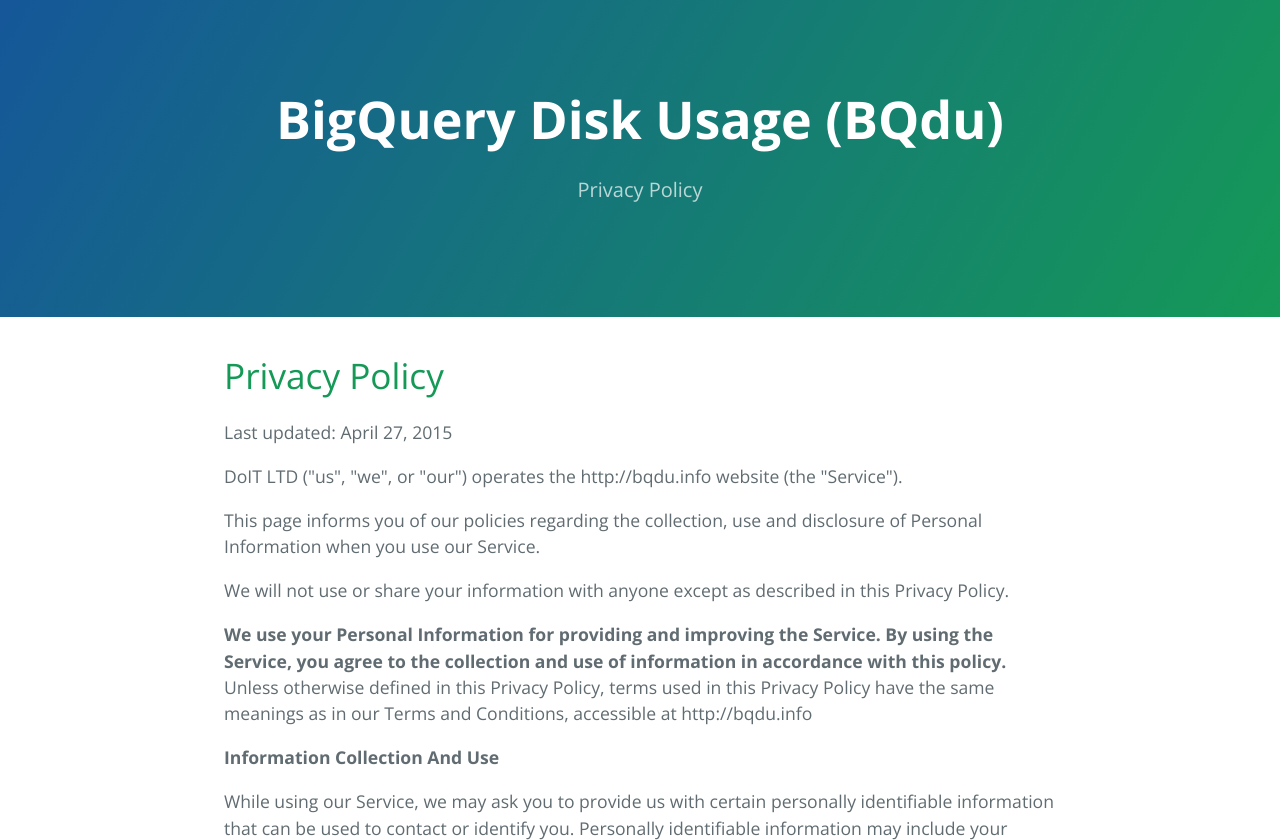
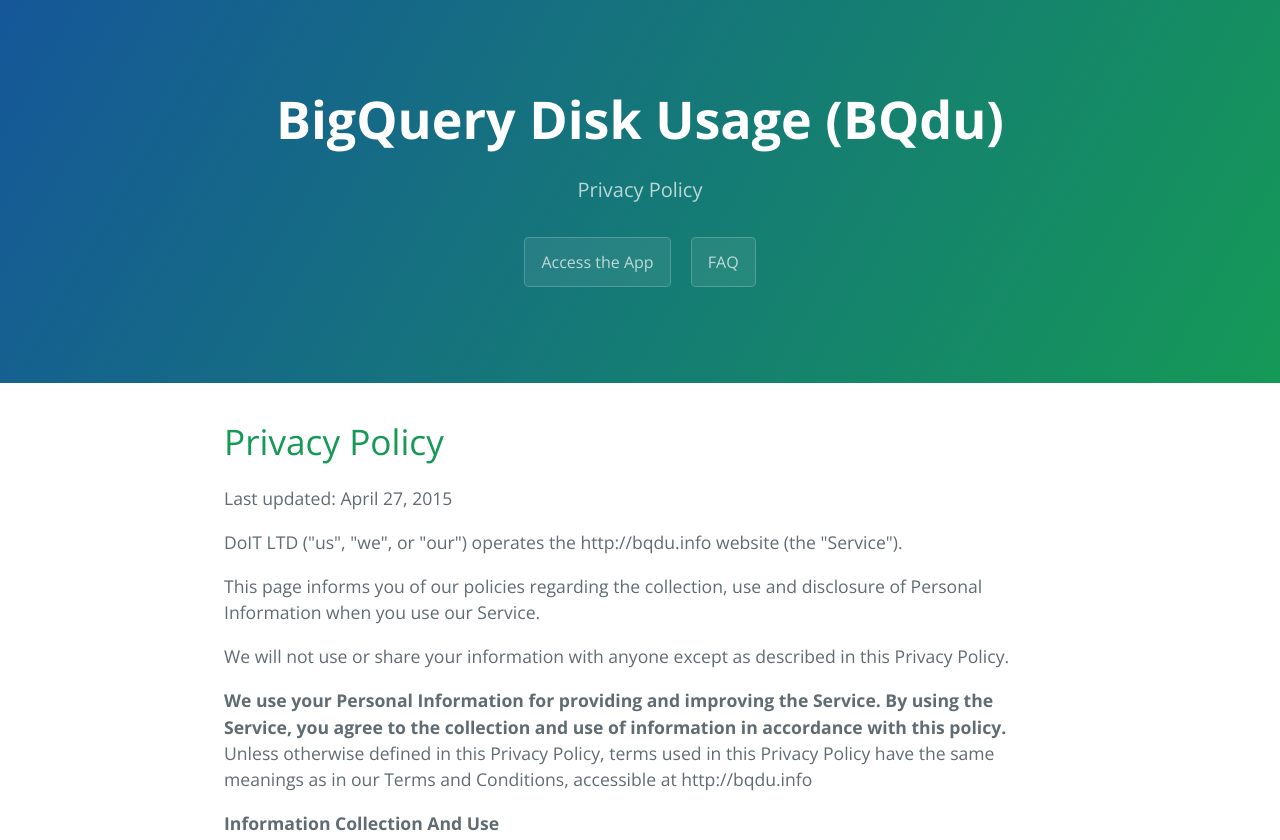
Before and after one commit to doitintl/bqdu, a plain HTML site: page privacy.html in a window 1280 px wide. Shown: the top 840 px of the page. Drawn offline with nearby package versions, Linux system fonts and the light colour scheme.

Commit message:
Update privacy.html

```diff
--- a/privacy.html
+++ b/privacy.html
@@ -13,6 +13,8 @@
 <section class="page-header">
     <h1 class="project-name">BigQuery Disk Usage (BQdu)</h1>
     <h2 class="project-tagline">Privacy Policy</h2>
+    <a href="http://bqdu.info" class="btn">Access the App</a>
+    <a href="#FAQ" class="btn">FAQ</a>
 </section>
 
 <section class="main-content">
```
